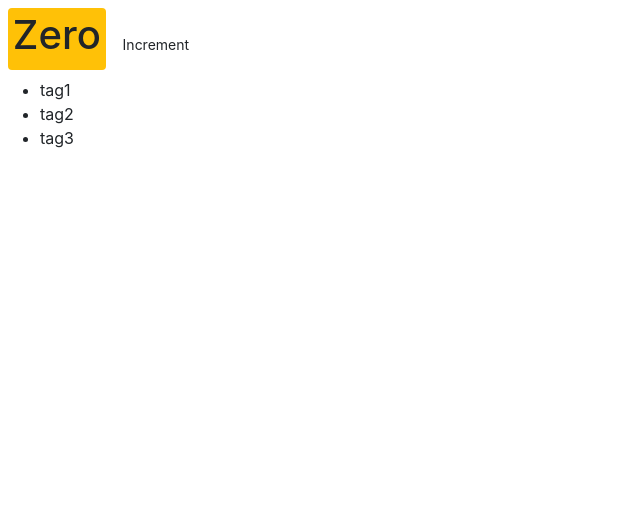
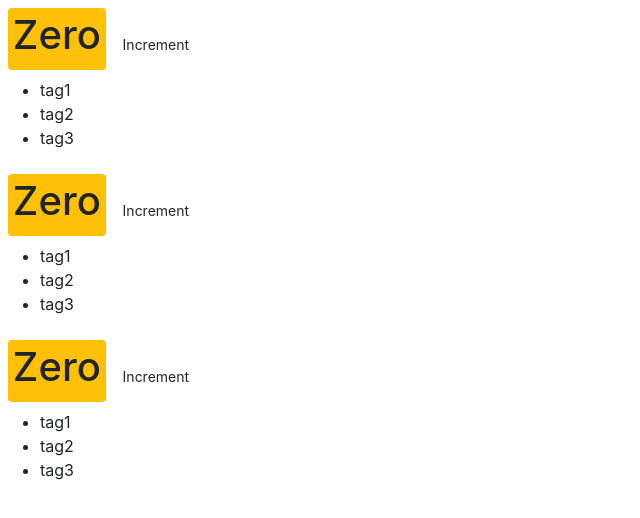
Before and after one commit to drewthedev9-tech/React-counters, a React (Create React App) app: page / in a window 1280 px wide. Shown: the top 518 px of the page, without its empty margins (0-640 px from the left). Built offline with nearby package versions, Linux system fonts and the light colour scheme.

Commit message:
got set up working

```diff
--- /dev/null
+++ b/src/components/counters.jsx
@@ -0,0 +1,15 @@
+import React, { Component } from 'react';
+import Counter from './counter';
+
+class Counters extends Component {
+    state = {  }
+    render() {
+        return (<div>
+            <Counter/>
+            <Counter/>
+            <Counter/>
+            </div>  );
+    }
+}
+
+export default Counters ;
--- a/src/index.js
+++ b/src/index.js
@@ -3,9 +3,9 @@
 import './index.css';
 import * as serviceWorker from './serviceWorker';
 import 'bootstrap/dist/css/bootstrap.css';
-import Counter from './components/counter';
+import Counters from './components/counters';
 
-ReactDOM.render(<Counter />, document.getElementById('root'));
+ReactDOM.render(<Counters/>, document.getElementById('root'));
 
 // If you want your app to work offline and load faster, you can change
 // unregister() to register() below. Note this comes with some pitfalls.
```
